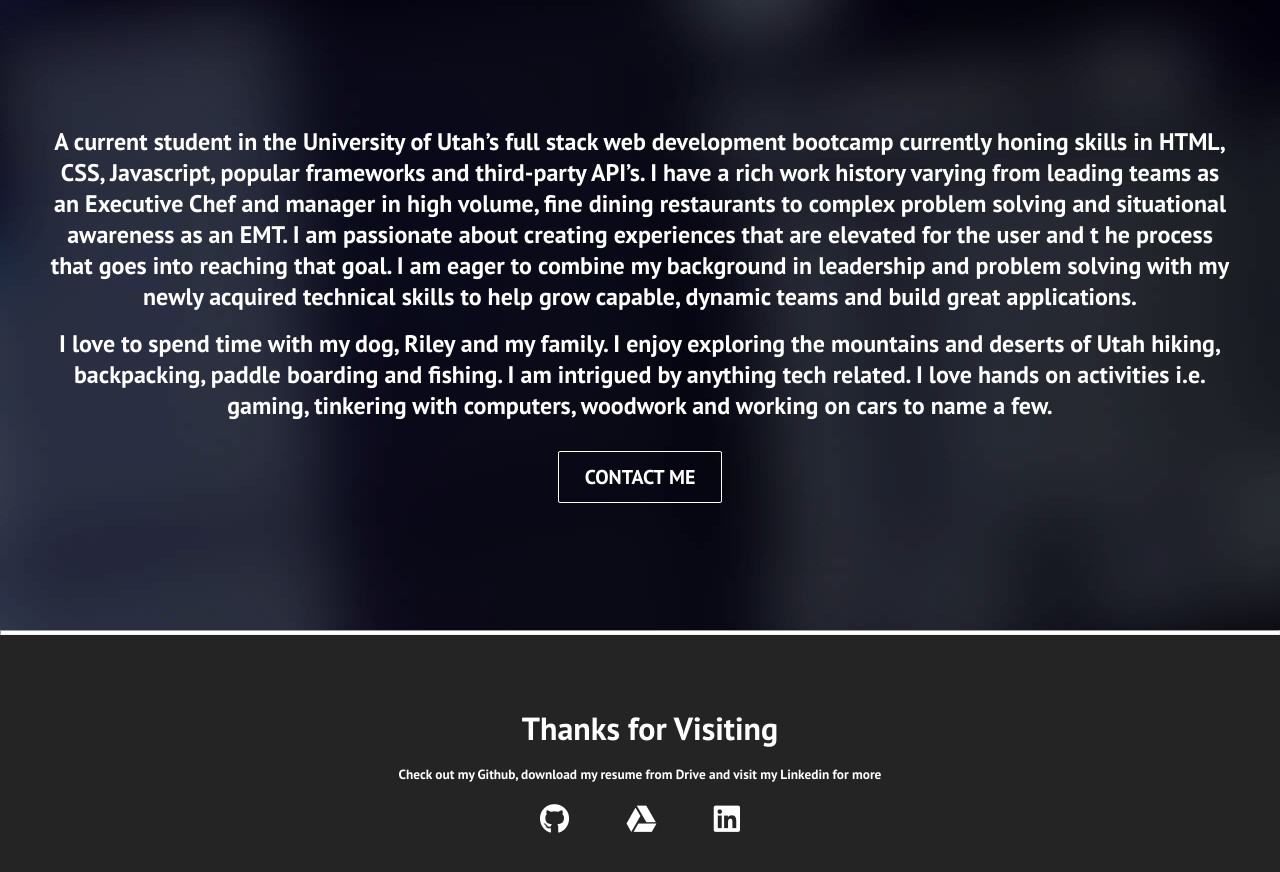
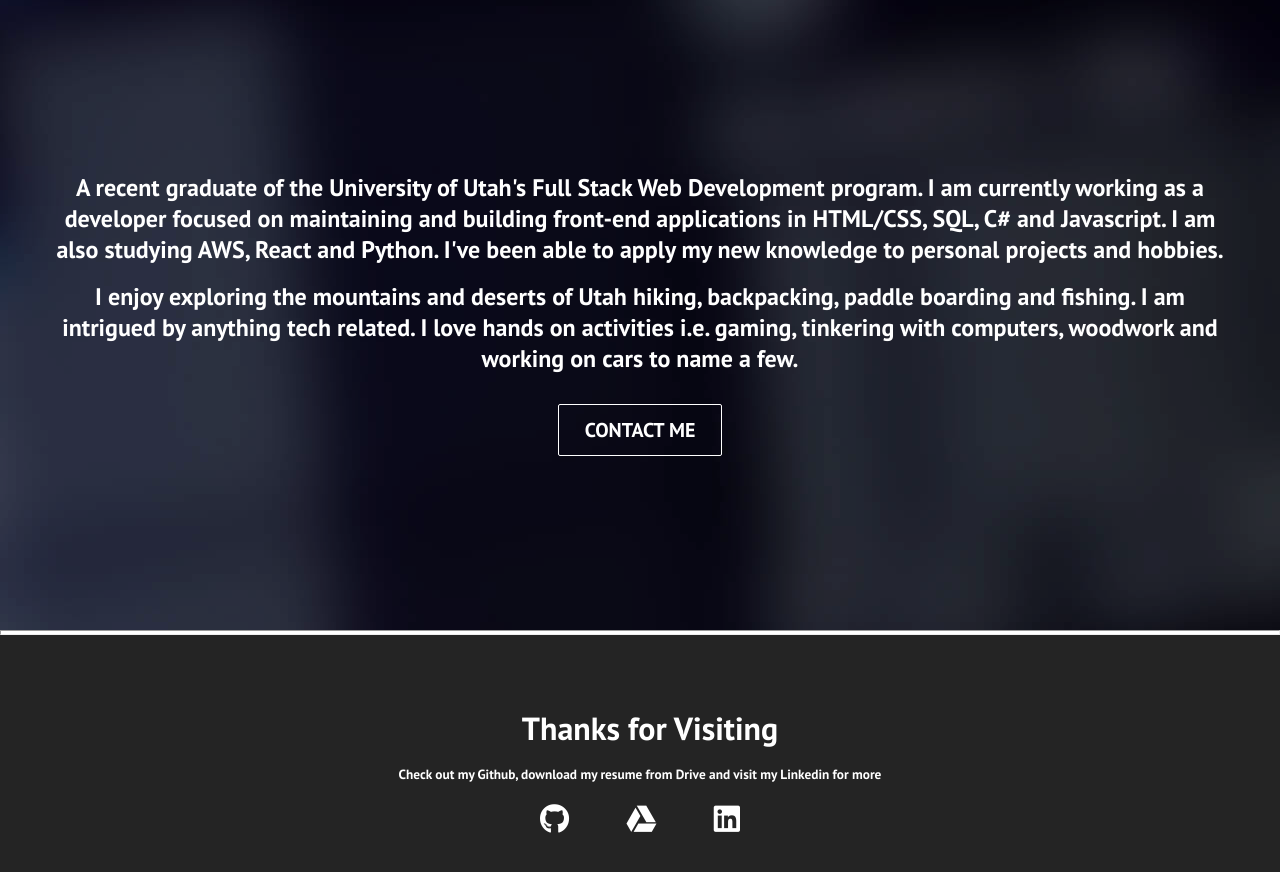
Before and after one commit to bash7325/react-portfolio, a React (Create React App) app: page /about in a window 1280 px wide. Shown: the part 900-1772 px from the top of the page. Built offline with nearby package versions, Linux system fonts and the light colour scheme.

Commit message:
update about me

```diff
--- a/package.json
+++ b/package.json
@@ -6,6 +6,7 @@
     "@testing-library/jest-dom": "^5.11.4",
     "@testing-library/react": "^11.1.0",
     "@testing-library/user-event": "^12.1.10",
+    "chokidar": "^3.5.2",
     "react": "^17.0.2",
     "react-dom": "^17.0.2",
     "react-router-dom": "^5.2.0",
--- a/src/components/AboutMe.js
+++ b/src/components/AboutMe.js
@@ -9,23 +9,17 @@ function AboutMe() {
       <hr />
       <div className="about-container">
         <p>
-        A current student in the University of Utah’s full stack web development
-        bootcamp currently honing skills in HTML, CSS, Javascript, popular
-        frameworks and third-party API’s. I have a rich work history varying
-        from leading teams as an Executive Chef and manager in high volume, fine
-        dining restaurants to complex problem solving and situational awareness
-        as an EMT. I am passionate about creating experiences that are elevated
-        for the user and t he process that goes into reaching that goal. I am
-        eager to combine my background in leadership and problem solving with my
-        newly acquired technical skills to help grow capable, dynamic teams and
-        build great applications.
+          A recent graduate of the University of Utah's Full Stack Web
+          Development program. I am currently working as a developer focused on
+          maintaining and building front-end applications in HTML/CSS, SQL, C#
+          and Javascript. I am also studying AWS, React and Python. I've been
+          able to apply my new knowledge to personal projects and hobbies.
         </p>
         <p>
-        I love to spend time with my dog, Riley and my family. I enjoy exploring
-        the mountains and deserts of Utah hiking, backpacking, paddle boarding
-        and fishing. I am intrigued by anything tech related. I love hands on
-        activities i.e. gaming, tinkering with computers, woodwork and working
-        on cars to name a few.
+          I enjoy exploring the mountains and deserts of Utah hiking,
+          backpacking, paddle boarding and fishing. I am intrigued by anything
+          tech related. I love hands on activities i.e. gaming, tinkering with
+          computers, woodwork and working on cars to name a few.
         </p>
         <div className="hero-btns">
           <Button
```
Also changed, not shown: 2 other files (tests, documents, lock files or other folders). Lines whose indentation alone changed are shown as unchanged.
